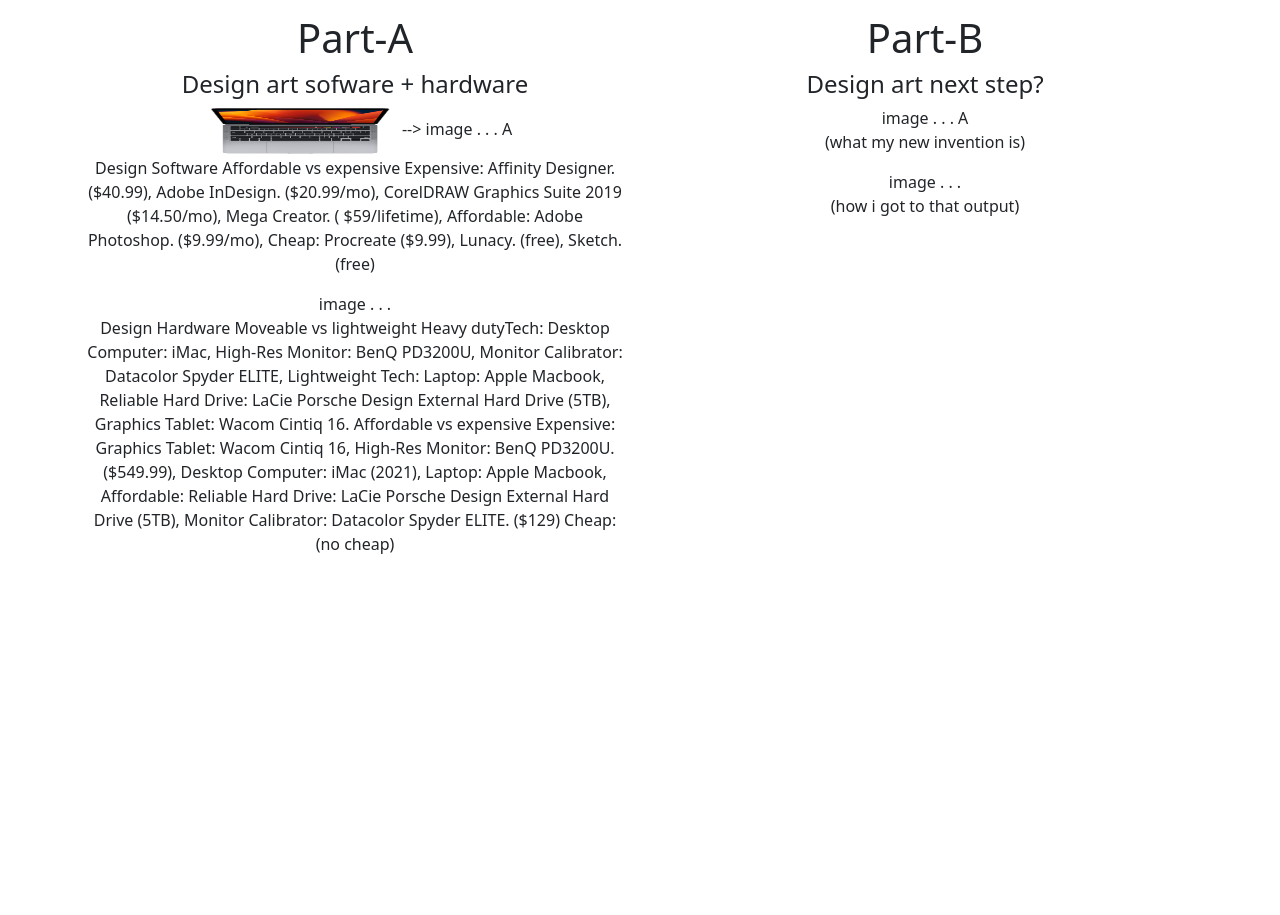
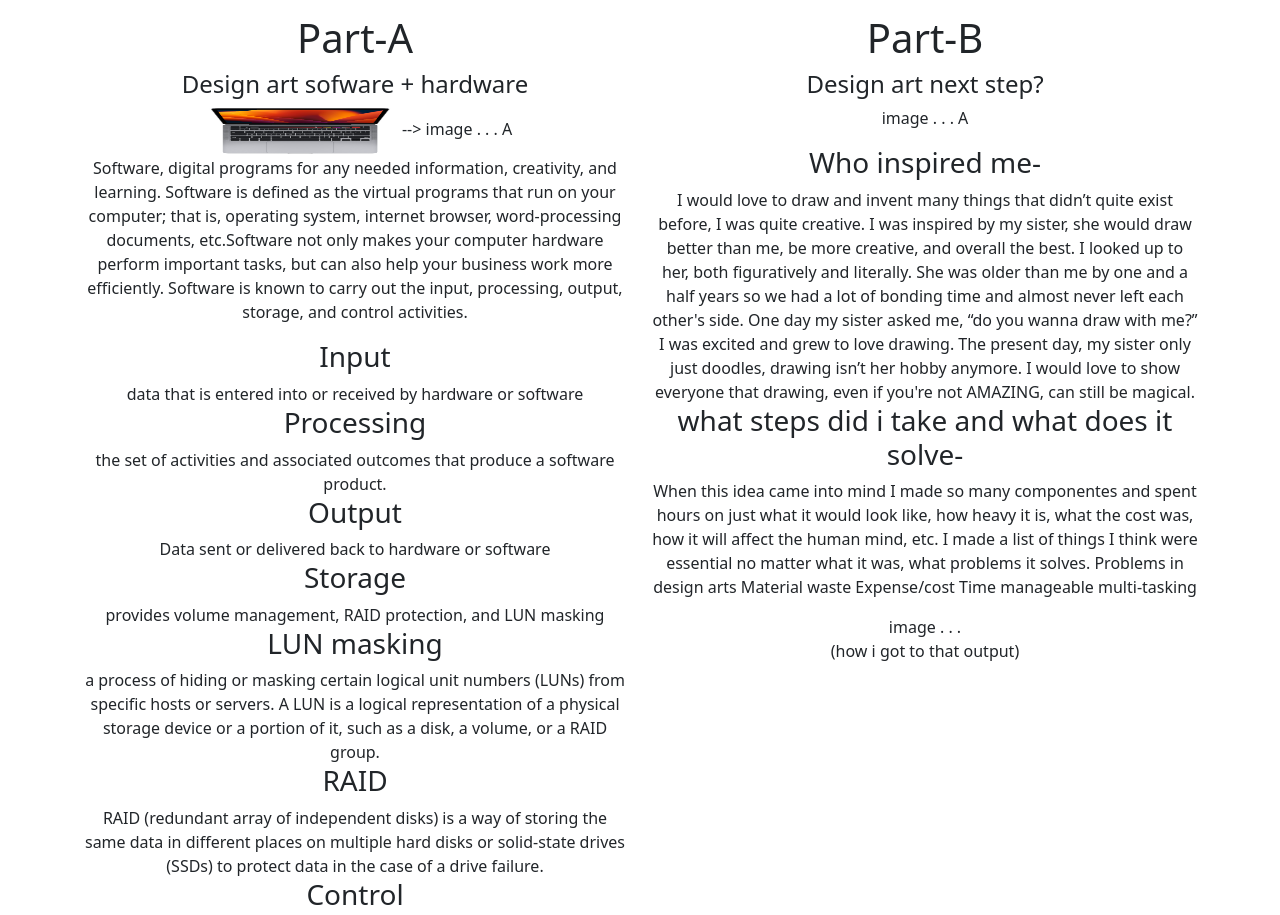
Before and after one commit to natashas1525/sep10-freedom-project, a plain HTML site: page index.html in a window 1280 px wide. Shown: the part 1780-2695 px from the top of the page. Before the commit the page ends 2652 px from the top, so only its background shows below. Drawn offline with nearby package versions, Linux system fonts and the light colour scheme.

Commit message:
added hardware+software info + part B

```diff
--- a/index.html
+++ b/index.html
@@ -78,28 +78,68 @@
             <h4>Design art sofware + hardware</h4>
             <div class="left"> <img src= "images/fp-h.png " height="50px" width="200px" /> --> image . . . A</div>
               <p>
-              Design Software
-              Affordable vs expensive
-              Expensive: Affinity Designer.  ($40.99),  Adobe InDesign.   ($20.99/mo), CorelDRAW Graphics Suite 2019  ($14.50/mo), Mega Creator.  ( $59/lifetime),
-              Affordable: Adobe Photoshop. ($9.99/mo),
-              Cheap: Procreate   ($9.99), Lunacy. (free), Sketch. (free)
+                Software, digital programs for any needed information, creativity, and learning. Software is defined as the virtual programs that run on your computer; that is, operating system, internet browser, word-processing documents, etc.Software not only makes your computer hardware perform important tasks, but can also help your business work more efficiently. Software is known to carry out the input, processing, output, storage, and control activities.
+
+                <h3>Input</h3>
+                data that is entered into or received by hardware or software
+                <h3>Processing</h3>
+                the set of activities and associated outcomes that produce a software product.
+                <h3>Output</h3>
+                Data sent or delivered back to hardware or software
+                <h3>Storage</h3>
+                provides volume management, RAID protection, and LUN masking
+
+
+                <h3>LUN masking</h3>
+                a process of hiding or masking certain logical unit numbers (LUNs) from specific hosts or servers. A LUN is a logical representation of a physical storage device or a portion of it, such as a disk, a volume, or a RAID group.
+                <h3>RAID</h3>
+                RAID (redundant array of independent disks) is a way of storing the same data in different places on multiple hard disks or solid-state drives (SSDs) to protect data in the case of a drive failure.
+                <h3>Control</h3>
+                the process of the physical storage in a definitive software library of all software to ensure that only correctly released, licensed, and authorized versions of software are in use. Processes in this category include the tracking of releases, patches, service packs, and bug fixes.
               </p>
             <div class="right"> image . . . </div>
-            <p> Design Hardware
-              Moveable vs lightweight
-               Heavy dutyTech: Desktop Computer: iMac, High-Res Monitor: BenQ PD3200U, Monitor Calibrator: Datacolor Spyder ELITE,
-              Lightweight Tech: Laptop: Apple Macbook, Reliable Hard Drive: LaCie Porsche Design External Hard Drive (5TB), Graphics Tablet: Wacom Cintiq 16.
-              Affordable vs expensive
-              Expensive: Graphics Tablet: Wacom Cintiq 16, High-Res Monitor: BenQ PD3200U.    ($549.99), Desktop Computer: iMac (2021), Laptop: Apple Macbook,
-              Affordable: Reliable Hard Drive: LaCie Porsche Design External Hard Drive (5TB), Monitor Calibrator: Datacolor Spyder ELITE. ($129)
-              Cheap: (no cheap)
+            <p>
+              Hardware, the physical tools, machinery, and other durable equipment. Without hardware, there would be no way of running the essential software that makes computers so useful. Hardware refers to the external and internal devices and equipment that enable you to perform major functions such as input, output, storage, communication, processing, and more.
+
+
+              <h3>Communications</h3>
+              any type of hardware capable of transmitting data, instructions, and information between a sending device and a receiving device.
+
+              <h5>There are two types of computer hardware: external and internal.</h5>
+
+              <h3>External Hardware</h3>
+              External hardware components, also called peripheral components, are items that are often externally connected to the computer to control either input or output functions.
+              <h5>peripheral components</h5>
+              Examples of peripheral devices (aka external hardware) include terminals, printers, external floppy disk drives and other data storage devices, video monitors, keyboards, interface boards, external memory expansion cards, and other input/output devices that may or may not contain digital circuitry.
+              <h3>Internal Hardware</h3>
+              Internal hardware includes components such as memory, a video card, or a CPU
+              <h5>CPU</h5>
+              the primary component of a computer that acts as its “control center.”
+              <h5>Video card</h5>
+              a printed circuit board controlling output to a display screen.
+
             </p>
           </div>
           <div class="col-sm-2 col-md-6">
             <h1>Part-B</h1>
             <h4>Design art next step?</h4>
             <div class="left"> image . . . A</div>
-             <p> (what my new invention is) </p>
+             <p>
+
+              <h3>Who inspired me-</h3>
+              I would love to draw and invent many things that didn’t quite exist before, I was quite creative. I was inspired by my sister, she would draw better than me, be more creative, and overall the best. I looked up to her, both figuratively and literally. She was older than me by one and a half years so we had a lot of bonding time and almost never left each other's side. One day my sister asked me, “do you wanna draw with me?” I was excited and grew to love drawing. The present day, my sister only just doodles, drawing isn’t her hobby anymore. I would love to show everyone that drawing, even if you're not AMAZING, can still be magical.
+
+
+              <h3>what steps did i take and what does it solve-</h3>
+              When this idea came into mind I made so many componentes and spent hours on just what it would look like, how heavy it is, what the cost was, how it will affect the human mind,  etc. I made a list of things I think were essential no matter what it was, what problems it solves.
+
+
+              Problems in design arts
+              Material waste
+              Expense/cost
+              Time manageable
+              multi-tasking
+               </p>
             <div class="right"> image . . .</div>
             <p> (how i got to that output) </p>
           </div>
```
